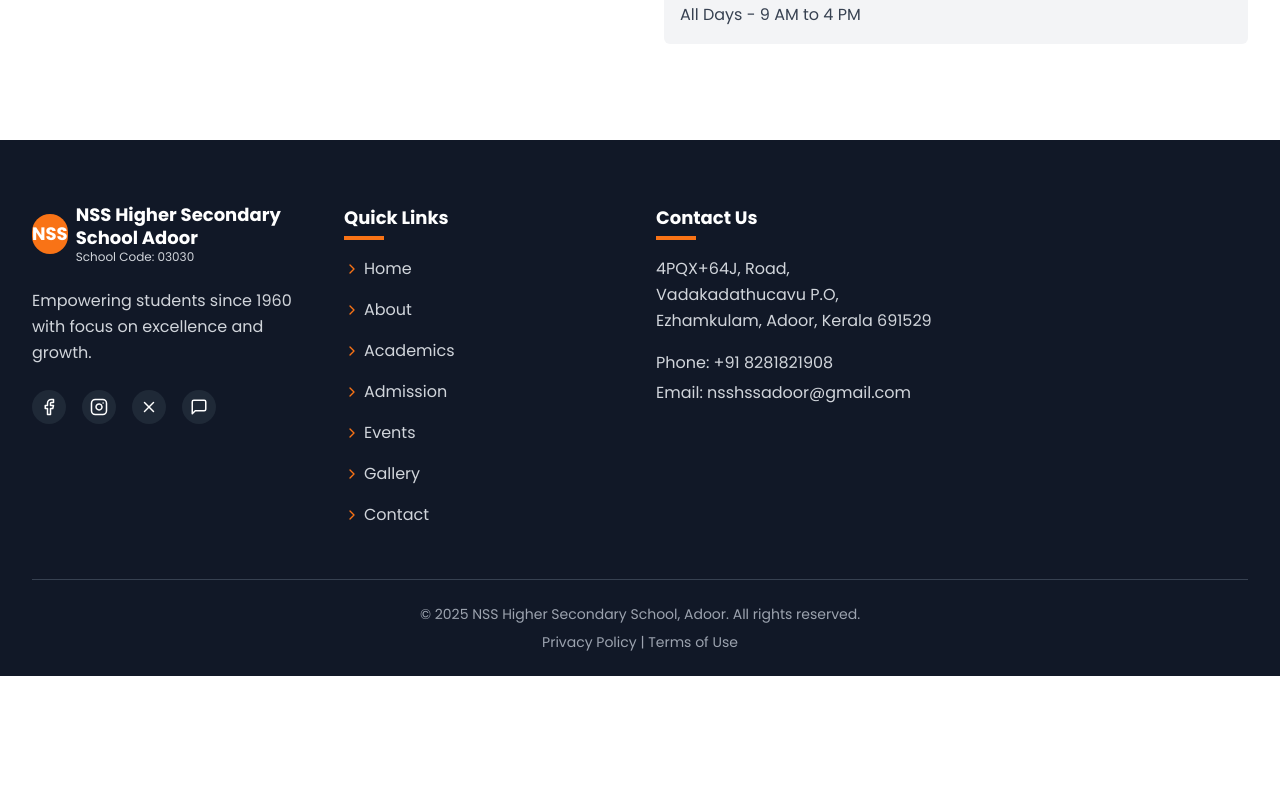
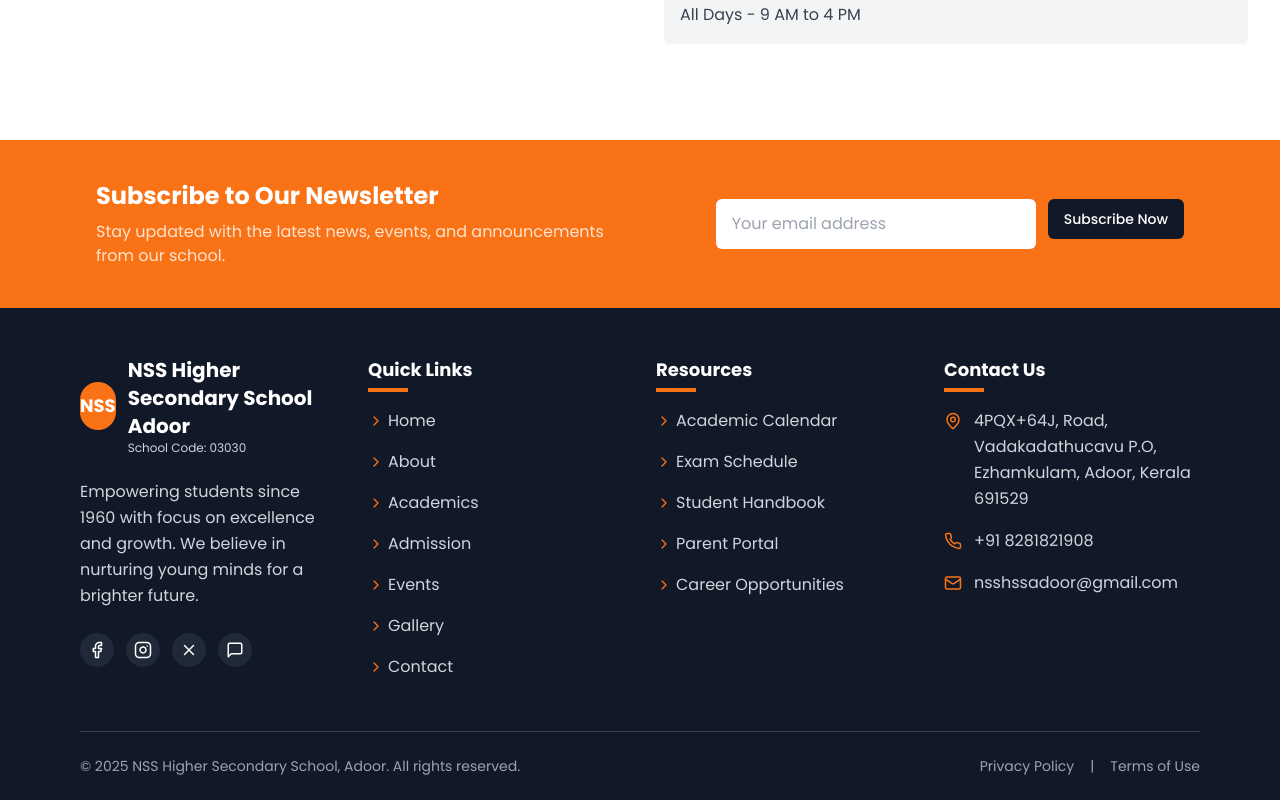
Before and after one commit to rohanrmg24/nsshssadoorwebsite, a React (Vite) app: page / in a window 1280 px wide. Shown: the part 10716-11516 px from the top of the page. Before the commit the page ends 11392 px from the top, so only its background shows below. Built offline with nearby package versions, Linux system fonts and the light colour scheme.

Commit message:
Refactor: Improve footer styling and responsiveness
- Improved the footer's appearance.
- Ensured the footer is responsive across different screen sizes.

```diff
--- a/src/components/Footer.tsx
+++ b/src/components/Footer.tsx
@@ -1,4 +1,7 @@
-import { ChevronRight, Facebook, Instagram, X, MessageSquare } from "lucide-react";
+
+import { ChevronRight, Facebook, Instagram, X, MessageSquare, Mail, Phone, MapPin } from "lucide-react";
+import { Button } from "./ui/button";
+
 const quickLinks = [{
   name: "Home",
   href: "#home"
@@ -21,6 +24,7 @@ const quickLinks = [{
   name: "Contact",
   href: "#contact"
 }];
+
 const resourceLinks = [{
   name: "Academic Calendar",
   href: "#"
@@ -37,43 +41,65 @@ const resourceLinks = [{
   name: "Career Opportunities",
   href: "#"
 }];
+
 const Footer = () => {
   const currentYear = new Date().getFullYear();
-  return <footer className="bg-gray-900 text-white pt-16 pb-6">
-      <div className="container-center">
-        <div className="grid grid-cols-1 md:grid-cols-2 lg:grid-cols-4 gap-8 mb-12">
+
+  return (
+    <footer className="bg-gray-900 text-white">
+      {/* Newsletter Section */}
+      <div className="bg-primary py-10 px-4">
+        <div className="container mx-auto max-w-6xl">
+          <div className="flex flex-col md:flex-row md:items-center justify-between gap-6">
+            <div className="max-w-lg">
+              <h3 className="text-xl md:text-2xl font-bold mb-2">Subscribe to Our Newsletter</h3>
+              <p className="text-sm md:text-base text-white/80">
+                Stay updated with the latest news, events, and announcements from our school.
+              </p>
+            </div>
+            <div className="w-full md:w-auto flex flex-col sm:flex-row gap-3">
+              <input
+                type="email"
+                placeholder="Your email address"
+                className="px-4 py-3 rounded-md text-gray-900 w-full sm:w-64 md:w-80"
+              />
+              <Button className="bg-gray-900 hover:bg-gray-800 text-white whitespace-nowrap">
+                Subscribe Now
+              </Button>
+            </div>
+          </div>
+        </div>
+      </div>
+
+      {/* Main Footer Content */}
+      <div className="container mx-auto max-w-6xl pt-12 pb-6 px-4">
+        <div className="grid grid-cols-1 sm:grid-cols-2 lg:grid-cols-4 gap-8 mb-12">
           {/* School Info */}
           <div>
-            <div className="flex items-center gap-2 mb-6">
-              <div className="h-10 w-10 rounded-full bg-primary flex items-center justify-center">
+            <div className="flex items-center gap-3 mb-6">
+              <div className="h-12 w-12 rounded-full bg-primary flex items-center justify-center">
                 <span className="font-bold text-lg">NSS</span>
               </div>
               <div>
-                <h2 className="font-bold leading-tight text-lg">NSS Higher Secondary School Adoor</h2>
+                <h2 className="font-bold leading-tight text-lg md:text-xl">NSS Higher Secondary School Adoor</h2>
                 <p className="text-xs leading-tight text-gray-300">School Code: 03030</p>
               </div>
             </div>
-            <p className="mb-6 text-gray-300">Empowering students since 1960 with focus on excellence and growth.
-
-
-
-
-
-
-
-
-          </p>
-            <div className="flex gap-4">
-              <a href="#" className="bg-gray-800 p-2 rounded-full hover:bg-primary transition-colors">
+            <p className="mb-6 text-gray-300">
+              Empowering students since 1960 with focus on excellence and growth.
+              We believe in nurturing young minds for a brighter future.
+            </p>
+            <div className="flex gap-3">
+              <a href="#" className="bg-gray-800 hover:bg-primary p-2 rounded-full transition-colors">
                 <Facebook size={18} />
               </a>
-              <a href="#" className="bg-gray-800 p-2 rounded-full hover:bg-primary transition-colors">
+              <a href="#" className="bg-gray-800 hover:bg-primary p-2 rounded-full transition-colors">
                 <Instagram size={18} />
               </a>
-              <a href="#" className="bg-gray-800 p-2 rounded-full hover:bg-primary transition-colors">
+              <a href="#" className="bg-gray-800 hover:bg-primary p-2 rounded-full transition-colors">
                 <X size={18} />
               </a>
-              <a href="#" className="bg-gray-800 p-2 rounded-full hover:bg-primary transition-colors">
+              <a href="#" className="bg-gray-800 hover:bg-primary p-2 rounded-full transition-colors">
                 <MessageSquare size={18} />
               </a>
             </div>
@@ -85,18 +111,35 @@ const Footer = () => {
               Quick Links
               <span className="absolute -bottom-2 left-0 w-10 h-1 bg-primary"></span>
             </h3>
-            <ul className="space-y-3">
-              {quickLinks.map(link => <li key={link.name}>
+            <ul className="space-y-3 grid grid-cols-1">
+              {quickLinks.map(link => (
+                <li key={link.name}>
                   <a href={link.href} className="inline-flex items-center text-gray-300 hover:text-white hover:translate-x-1 transition-all">
                     <ChevronRight size={16} className="mr-1 text-primary" />
                     {link.name}
                   </a>
-                </li>)}
+                </li>
+              ))}
             </ul>
           </div>
 
           {/* Resources */}
-
+          <div>
+            <h3 className="text-lg font-bold mb-6 relative inline-block">
+              Resources
+              <span className="absolute -bottom-2 left-0 w-10 h-1 bg-primary"></span>
+            </h3>
+            <ul className="space-y-3">
+              {resourceLinks.map(link => (
+                <li key={link.name}>
+                  <a href={link.href} className="inline-flex items-center text-gray-300 hover:text-white hover:translate-x-1 transition-all">
+                    <ChevronRight size={16} className="mr-1 text-primary" />
+                    {link.name}
+                  </a>
+                </li>
+              ))}
+            </ul>
+          </div>
 
           {/* Contact Info */}
           <div>
@@ -105,27 +148,36 @@ const Footer = () => {
               <span className="absolute -bottom-2 left-0 w-10 h-1 bg-primary"></span>
             </h3>
             <address className="not-italic text-gray-300 space-y-4">
-              <p>4PQX+64J, Road, Vadakadathucavu P.O, Ezhamkulam, Adoor, Kerala 691529</p>
+              <div className="flex items-start">
+                <MapPin size={18} className="mr-3 text-primary flex-shrink-0 mt-1" />
+                <p>4PQX+64J, Road, Vadakadathucavu P.O, Ezhamkulam, Adoor, Kerala 691529</p>
+              </div>
 
+              <div className="flex items-center">
+                <Phone size={18} className="mr-3 text-primary flex-shrink-0" />
+                <p>+91 8281821908</p>
+              </div>
 
-              <p className="mt-4">
-                <span className="block">Phone: +91 8281821908</span>
-                <span className="block mt-1">Email: nsshssadoor@gmail.com</span>
-              </p>
+              <div className="flex items-center">
+                <Mail size={18} className="mr-3 text-primary flex-shrink-0" />
+                <p>nsshssadoor@gmail.com</p>
+              </div>
             </address>
           </div>
         </div>
 
         {/* Copyright */}
-        <div className="pt-6 border-t border-gray-700 text-center text-gray-400 text-sm">
+        <div className="pt-6 border-t border-gray-700 flex flex-col md:flex-row md:items-center justify-between gap-4 text-center md:text-left text-gray-400 text-sm">
           <p>© {currentYear} NSS Higher Secondary School, Adoor. All rights reserved.</p>
-          <p className="mt-2">
+          <div className="flex items-center justify-center md:justify-end gap-4">
             <a href="#" className="hover:text-primary transition-colors">Privacy Policy</a>
-            {" | "}
+            <span className="hidden md:inline">|</span>
             <a href="#" className="hover:text-primary transition-colors">Terms of Use</a>
-          </p>
+          </div>
         </div>
       </div>
-    </footer>;
+    </footer>
+  );
 };
+
 export default Footer;
```
